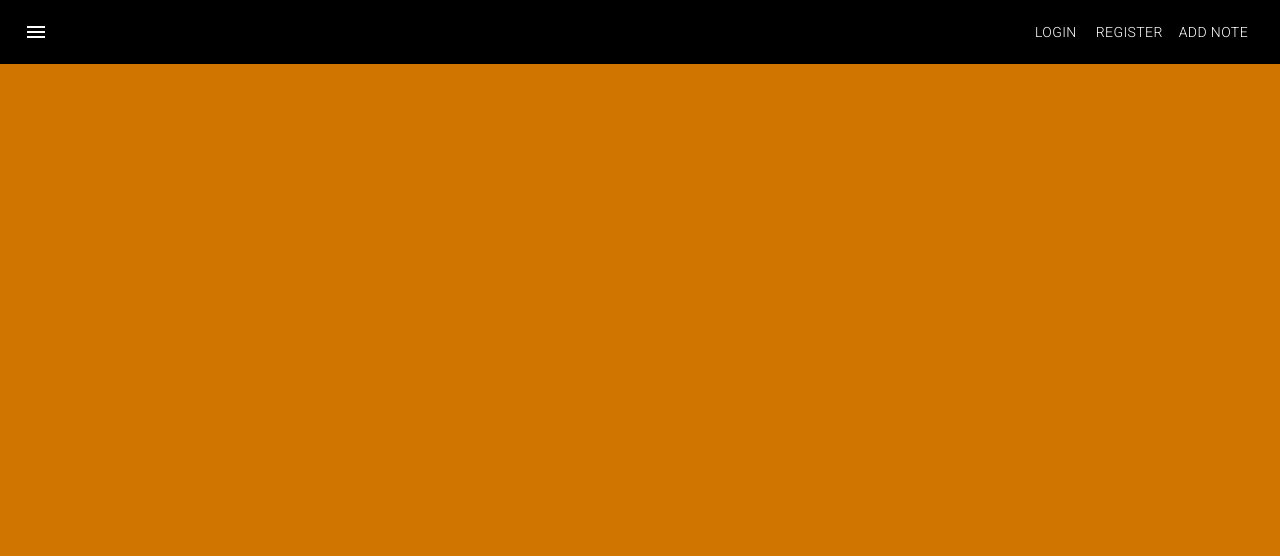
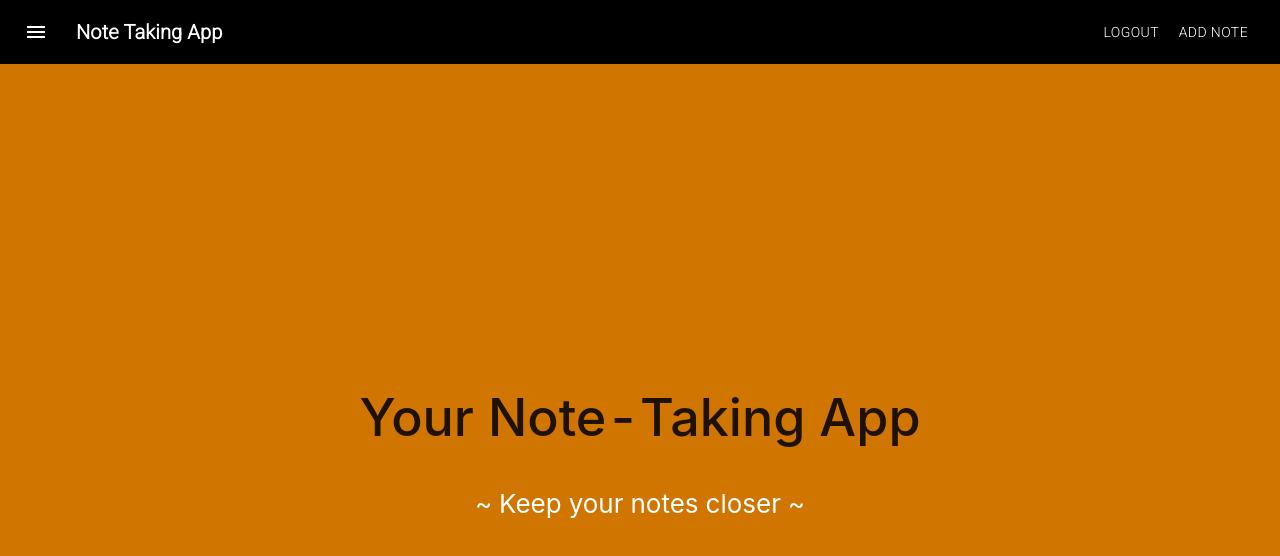
Before and after one commit to Shalom-Chianu/note-taking-app-frontend, a React (Create React App) app: page /notetakingapp in a window 1280 px wide. Shown: the top 556 px of the page. Built offline with nearby package versions, Linux system fonts and the light colour scheme; sample sign-in values are in the browser's storage.

Commit message:
user authentication

```diff
--- a/src/App.js
+++ b/src/App.js
@@ -3,28 +3,49 @@ import './App.css';
 import Login from './components/LoginComponent/Login.js';
 import Register from './components/RegisterComponent/Register';
 import NewNotes from './components/NewNotesComponent/NewNotes';
-import Navbar from './components/NavbarComponent/Navbar';
+import Navbar from './components/NavBarComponent/Navbar'
 import Homepage from './components/HomepageComponent/Homepage';
 import DisplayNotes from './components/DisplayNotesComponent/DisplayNotes';
 import {BrowserRouter as Router, Switch, Route} from 'react-router-dom';
+import PrivateRoute from './PrivateRoute';
+import PseudoAccessRoute from './PseudoAccessRoute'
+import { AuthContext } from "./context/auth";
+import NoteTakingApp from './components/HomepageComponent/NoteTakingApp'
 
 function App() {
 
  // const [isLoginOpen, setIsLoginOpen] = useState(true);
+ const existingTokens = JSON.parse(localStorage.getItem("tokens"));
+ const [authTokens, setAuthTokens] = useState(existingTokens);
 
+ const setTokens = (data) => {
+   localStorage.setItem("tokens", JSON.stringify(data));
+   setAuthTokens(data);
+ }
   return (
+    <AuthContext.Provider value={{ authTokens, setAuthTokens: setTokens }}>
     <Router>
       <Navbar />
       <div className="rootcontainer">
         <Switch>
-          <Route path="/" exact component={Homepage} />
+          <PseudoAccessRoute path="/" exact component={Homepage} />
           <Route path="/login" component={Login} />
           <Route path="/register" component={Register} />
-          <Route path="/newnotes" component={NewNotes} />
-          <Route path="/displaynotes" component={DisplayNotes} />
+          <PrivateRoute path="/newnotes" component={NewNotes}>
+          </PrivateRoute>
+          <PrivateRoute path="/displaynotes" component={DisplayNotes}>
+
+          </PrivateRoute>
+          <PrivateRoute path="/notetakingapp" component={NoteTakingApp} >
+
+          </PrivateRoute>
+
+
+
         </Switch>
       </div>
     </Router>
+    </AuthContext.Provider>
   );
 }
 
--- /dev/null
+++ b/src/PrivateRoute.js
@@ -0,0 +1,22 @@
+import React from "react";
+import { Route, Redirect } from "react-router-dom";
+import { useAuth } from "./context/auth";
+
+function PrivateRoute({ component: Component, ...rest }) {
+  const { authTokens } = useAuth();
+
+  return (
+    <Route
+      {...rest}
+      render={props =>
+        authTokens ? (
+          <Component {...props} />
+        ) : (
+          <Redirect to="/login" />
+        )
+      }
+    />
+  );
+}
+
+export default PrivateRoute;
--- /dev/null
+++ b/src/PseudoAccessRoute.js
@@ -0,0 +1,22 @@
+import React from "react";
+import { Route, Redirect } from "react-router-dom";
+import { useAuth } from "./context/auth";
+
+function PrivateRoute({ component: Component, ...rest }) {
+  const { authTokens } = useAuth();
+
+  return (
+    <Route
+      {...rest}
+      render={props =>
+        !authTokens ? (
+          <Component {...props} />
+        ) : (
+          <Redirect to="/notetakingapp" />
+        )
+      }
+    />
+  );
+}
+
+export default PrivateRoute;
--- /dev/null
+++ b/src/components/HomepageComponent/NoteTakingApp.js
@@ -0,0 +1,20 @@
+import React, { useState, useEffect } from 'react';
+import './Homepage.css';
+import { Link } from 'react-router-dom';
+
+
+function Homepage() {
+
+    return (
+        <div>
+            <div className="Homepage-header">
+                <h1>Your Note-Taking App</h1>
+                <p>~ Keep your notes closer ~</p>
+
+            </div>
+        </div>
+    );
+
+}
+
+export default Homepage;
--- a/src/components/LoginComponent/Login.js
+++ b/src/components/LoginComponent/Login.js
@@ -2,7 +2,8 @@ import React, { useState, useEffect } from 'react';
 import './Login.css';
 import axios from 'axios';
 import Notes from '../NewNotesComponent/NewNotes';
-import { Link } from 'react-router-dom';
+import { Link,  Redirect } from 'react-router-dom';
+import { useAuth } from "../../context/auth";
 //import { Route , withRouter} from 'react-router-dom';
 
 function Login() {
@@ -12,6 +13,9 @@ function Login() {
   const [password, setPassword] = useState(""); // doubles as username for now
   const [regularUsers, setRegularUsers] = useState([]);
   const [redirect, setRedirect] = useState(false);
+  const [isLoggedIn, setLoggedIn] = useState(false);
+  const [isError, setIsError] = useState(false);
+  const { setAuthTokens } = useAuth();
 
   const getAccountByEmail = (email) => {
     axios.post("http://localhost:8080/getAccountByEmail/" + "?" + "email=" +  email).then(res => {
@@ -54,11 +58,20 @@ function Login() {
 
       if (included) {
        // <Notes regularUser={email}/>
+       setAuthTokens(email);
+       setLoggedIn(true);
+
       } else {
+        setIsError(true);
         throw new Error("Email or password may be incorrect");
     }
+
+
   }
 
+  if(isLoggedIn){
+    return <Redirect to="/notetakingapp" />
+  }
   return (
     <div className="root-container">
 
--- a/src/components/NavbarComponent/Navbar.js
+++ b/src/components/NavbarComponent/Navbar.js
@@ -1,4 +1,4 @@
-import React from 'react';
+import React, { useState, useEffect } from 'react';
 import { makeStyles } from '@material-ui/core/styles';
 import AppBar from '@material-ui/core/AppBar';
 import Toolbar from '@material-ui/core/Toolbar';
@@ -6,8 +6,8 @@ import Typography from '@material-ui/core/Typography';
 import Button from '@material-ui/core/Button';
 import IconButton from '@material-ui/core/IconButton';
 import MenuIcon from '@material-ui/icons/Menu';
-import { Link } from 'react-router-dom';
-
+import { Link, Redirect } from 'react-router-dom'
+import { useAuth } from "../../context/auth";
 
 const useStyles = makeStyles((theme) => ({
   root: {
@@ -23,11 +23,25 @@ const useStyles = makeStyles((theme) => ({
 
 const style = {
 
-    background : '#000000',
+  background: '#000000',
 };
 
+
 function Navbar() {
+
   const classes = useStyles();
+  const existingTokens = JSON.parse(localStorage.getItem("tokens"));
+  const [authTokens, setAuthTokens] = useState(existingTokens);
+  const isAuthenticated = useAuth();
+
+  const handleLogOut = () => {
+    setAuthTokens();
+    localStorage.clear();
+  }
+  const handleLogIn = () => {
+    console.log(existingTokens);
+    return <Redirect to="/" />;
+  }
 
   return (
     <div className={classes.root}>
@@ -36,18 +50,24 @@ function Navbar() {
           <IconButton edge="start" className={classes.menuButton} color="inherit" aria-label="menu">
             <MenuIcon />
           </IconButton>
-                  <Typography variant="h6" className={classes.title}>
+          <Typography variant="h6" style={{ color: 'inherit', textDecoration: 'inherit' }} className={classes.title}>
             <b>Note Taking App</b>
           </Typography>
-                  <Link to='/login' style={{ color: 'inherit', textDecoration: 'inherit' }}>
-                      <Button color="inherit">Login</Button>
-                  </Link>
-                  <Link to='/register' style={{ color: 'inherit', textDecoration: 'inherit' }}>
+
+          {
+            existingTokens ? <div> <Link to='/login' style={{ color: 'inherit', textDecoration: 'inherit' }}>
+                  <Button color="inherit"
+                    onClick={() => handleLogOut()}>Logout</Button>
+                </Link> <Link to='/newnotes' style={{ color: 'inherit', textDecoration: 'inherit' }}>
+                  <Button color="inherit">Add Note</Button>
+                </Link> </div> : <div>  <Link to='/register' style={{ color: 'inherit', textDecoration: 'inherit' }}>
               <Button color="inherit">Register</Button>
             </Link>
-                  <Link to='/newnotes' style={{ color: 'inherit', textDecoration: 'inherit' }}>
-                      <Button color="inherit">Add Note</Button>
-                  </Link>
+              <Link to='/login' style={{ color: 'inherit', textDecoration: 'inherit' }}>  <Button color="inherit"
+                onClick={() => handleLogIn()}>Login</Button> </Link> </div>
+          }
+
+
         </Toolbar>
       </AppBar>
     </div>
--- /dev/null
+++ b/src/context/auth.js
@@ -0,0 +1,7 @@
+import { createContext, useContext } from 'react';
+
+export const AuthContext = createContext();
+
+export function useAuth() {
+  return useContext(AuthContext);
+}
```
Also changed, not shown: src/components/AuthForm.js (added, +47 -0 lines). Lines whose indentation alone changed are shown as unchanged.
